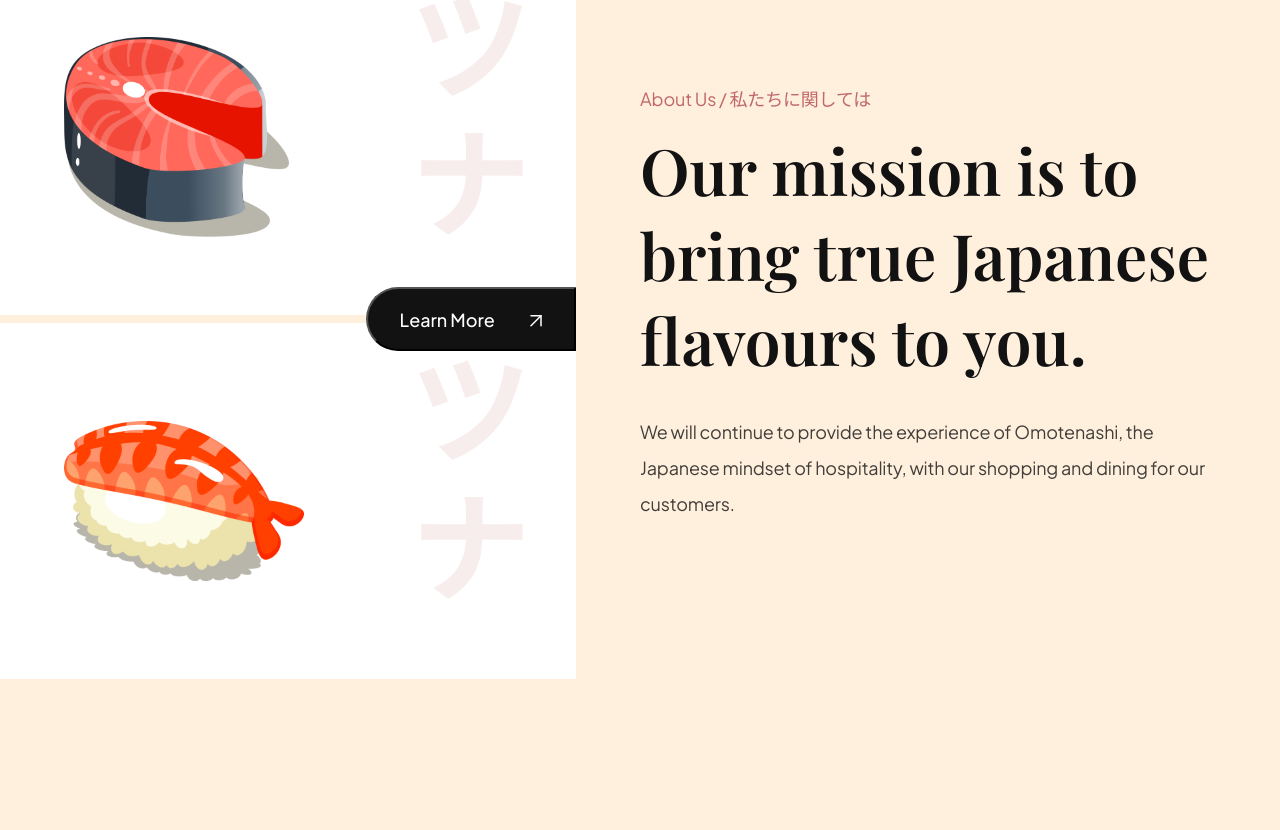
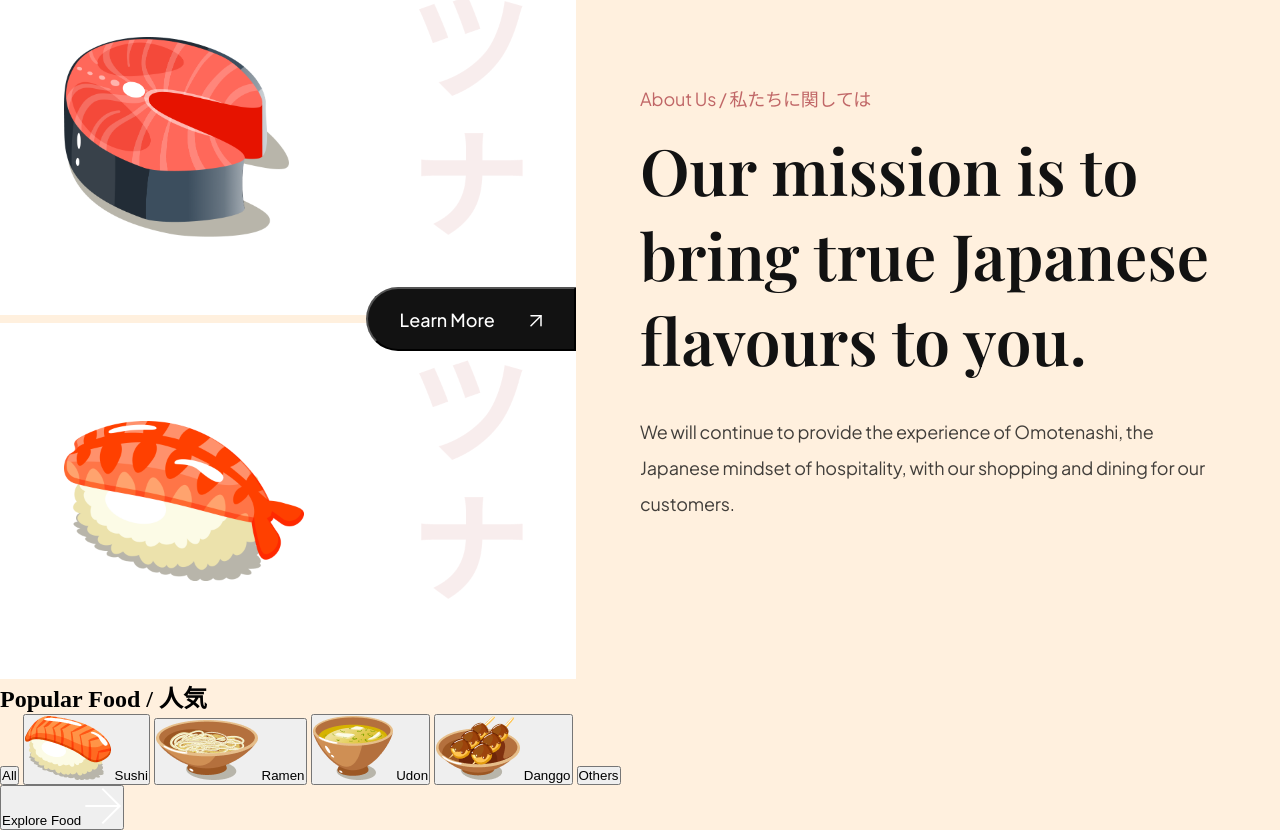
Before and after one commit to mistersouza/sushi-restaurant, a website built with Vite: page index.html in a window 1280 px wide. Shown: the part 839-1669 px from the top of the page. Before the commit the page ends 1518 px from the top, so only its background shows below. Built offline with nearby package versions, Linux system fonts and the light colour scheme.

Commit message:
Add popular foods section structure

```diff
--- a/index.html
+++ b/index.html
@@ -58,6 +58,7 @@
         </ul>
       </nav>
   </header>
+  <!-- Hero -->
   <section class="hero">
     <div class="hero-image"><img src="assets/images/sushi-1.png" alt="Sushi" />
     <h2 data-aos="fade-up">
@@ -94,6 +95,7 @@
         </div>
       </div>
   </section>
+  <!-- About us -->
   <section class="about-us" id="about-us">
     <div class="about-us__image">
       <div class="about-us__image-sushi3">
@@ -123,6 +125,35 @@
       </p>
     </div>
   </section>
+  <!-- Popular foods -->
+  <section class="popular-foods" id="menu">
+    <h2 class="popular-foods__title">Popular Food / 人気</h2>
+    <div class="popular-food__filters sushi__hide_scrollbar">
+      <button class="popular-foods__filter-btn active">All</button>
+      <button class="popular-foods__filter-btn">
+        <img src="/assets/images/sushi-9.png" alt="sushi-9">
+        Sushi
+      </button>
+      <button class="popular-foods__filter-btn">
+        <img src="/assets/images/sushi-8.png" alt="sushi-8">
+        Ramen
+      </button>
+      <button class="popular-foods__filter-btn">
+        <img src="/assets/images/sushi-7.png" alt="sushi-7">
+        Udon
+      </button>
+      <button class="popular-foods__filter-btn">
+        <img src="/assets/images/sushi-6.png" alt="sushi-6">
+        Danggo
+      </button>
+      <button class="popular-foods__filter-btn">Others</button>
+    </div>
+    <div class="popular-foods__catalogue"></div>
+    <button class="popular-foods__button">
+      Explore Food
+      <img src="/assets/images/arrow-right.svg" alt="Arrow right">
+    </button>
+  </section>
   <script src="./assets/scripts/main.js"></script>
 </body>
 </html>
```
